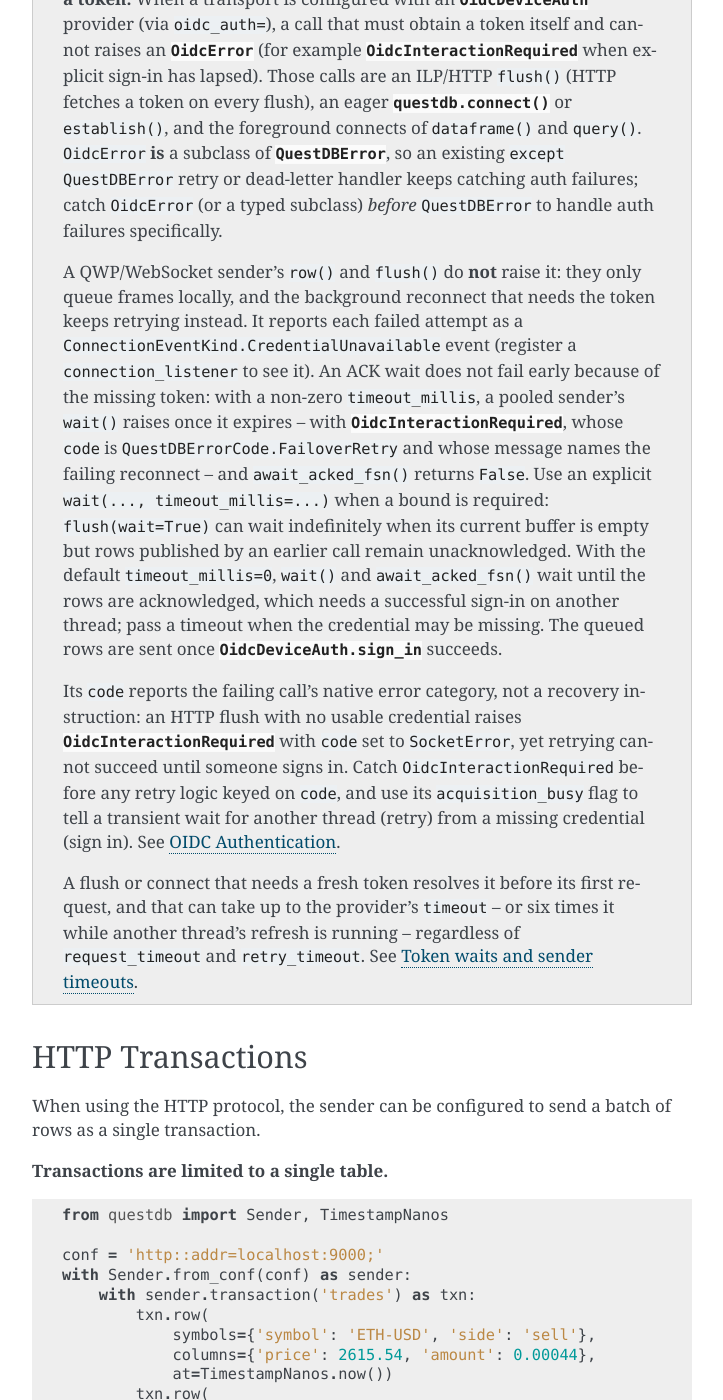
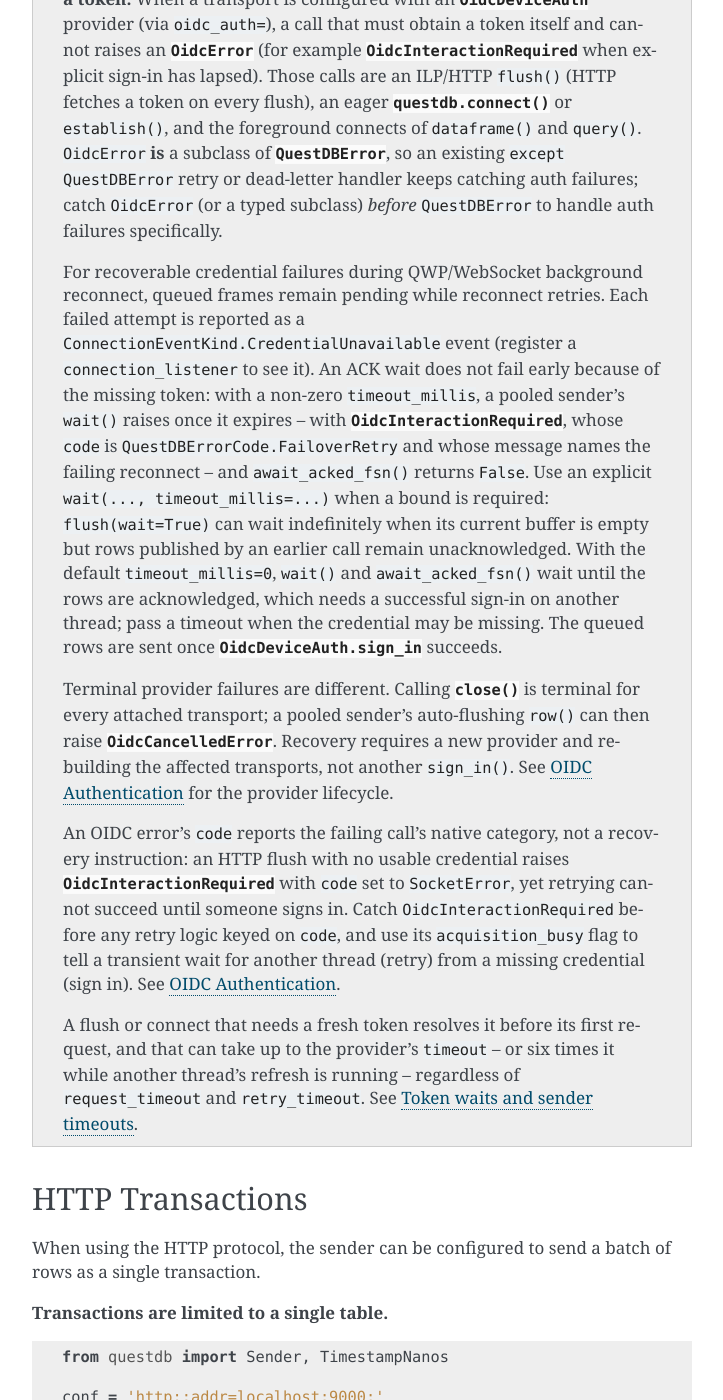
Before and after one commit to questdb/py-questdb-client, a Sphinx documentation site: the page built from docs/sender.rst, in a window 1280 px wide and 1400 px high, scrolled down 12881 px. Shown: the whole window, without its empty margins (388-1111 px from the left). Built offline with Sphinx 7.4.7, drawn with Linux system fonts in a browser that asks for light colours.

Commit message:
docs(auth): clarify terminal WebSocket credential failures

```diff
--- a/docs/sender.rst
+++ b/docs/sender.rst
@@ -666,9 +666,9 @@ section for more details.
    catching auth failures; catch ``OidcError`` (or a typed subclass)
    *before* ``QuestDBError`` to handle auth failures specifically.
 
-   A QWP/WebSocket sender's ``row()`` and ``flush()`` do **not** raise it:
-   they only queue frames locally, and the background reconnect that needs
-   the token keeps retrying instead. It reports each failed attempt as a
+   For recoverable credential failures during QWP/WebSocket background
+   reconnect, queued frames remain pending while reconnect retries.
+   Each failed attempt is reported as a
    ``ConnectionEventKind.CredentialUnavailable`` event (register a
    ``connection_listener`` to see it). An ACK wait does not fail early
    because of the missing token: with a non-zero ``timeout_millis``, a pooled
@@ -685,7 +685,14 @@ section for more details.
    queued rows are sent once :meth:`OidcDeviceAuth.sign_in
    <questdb.auth.OidcDeviceAuth.sign_in>` succeeds.
 
-   Its ``code`` reports the failing call's native error category, not a
+   Terminal provider failures are different. Calling
+   :meth:`~questdb.auth.OidcDeviceAuth.close` is terminal for every attached
+   transport; a pooled sender's auto-flushing ``row()`` can then raise
+   :class:`~questdb.auth.OidcCancelledError`. Recovery requires a new provider
+   and rebuilding the affected transports, not another ``sign_in()``. See
+   :ref:`oidc_auth` for the provider lifecycle.
+
+   An OIDC error's ``code`` reports the failing call's native category, not a
    recovery instruction: an HTTP flush with no usable credential raises
    :class:`~questdb.auth.OidcInteractionRequired` with ``code`` set to
    ``SocketError``, yet retrying cannot succeed until someone signs in. Catch
```
